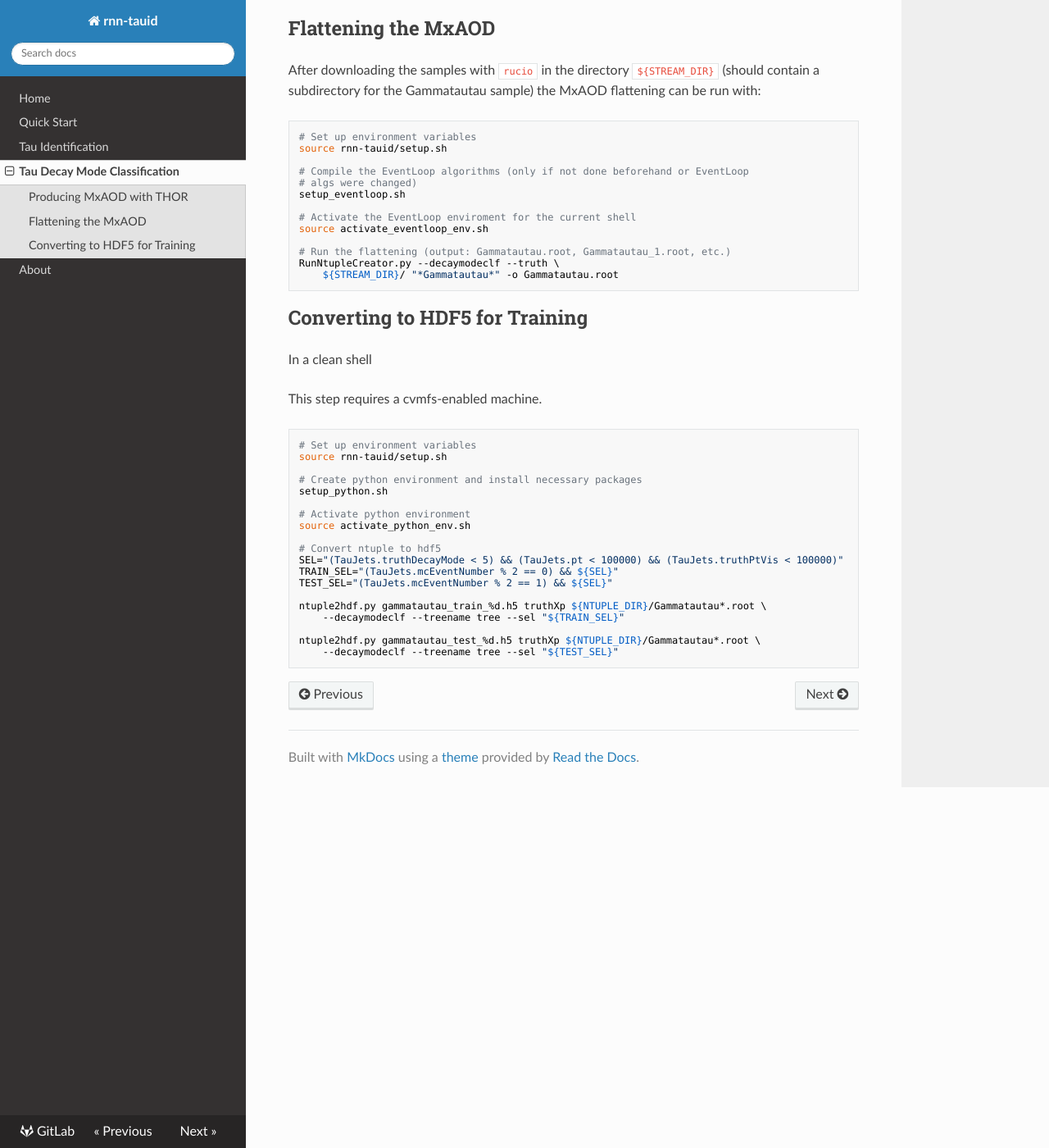
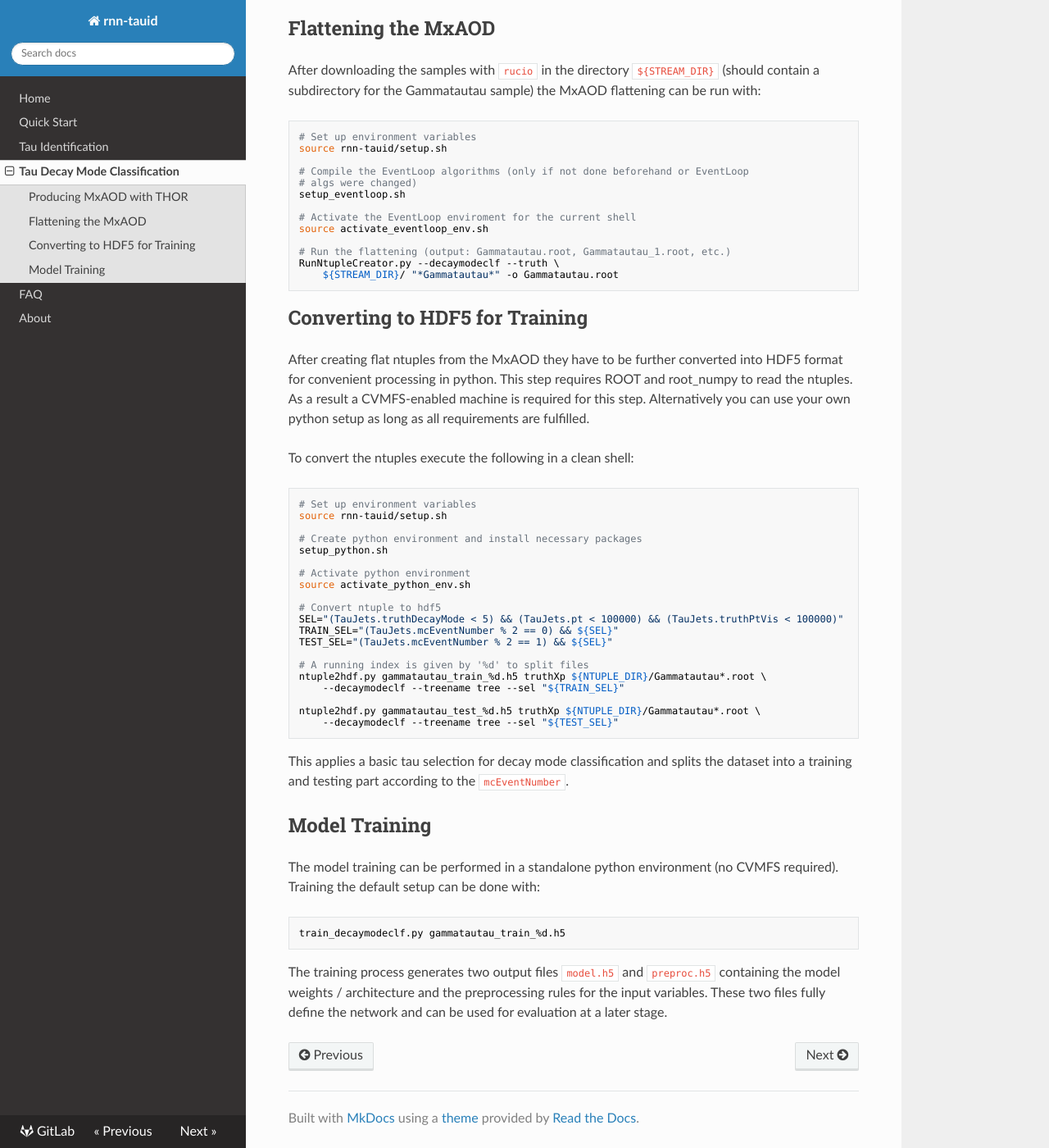
Before and after one commit to chrisdeutsch/rnn-tauid, an MkDocs documentation site: the page built from docs/decaymode-workflow.md, in a window 1280 px wide and 1400 px high, scrolled down 538 px. Shown: the whole window at 82% size. Built offline with MkDocs 1.6.1, drawn with Linux system fonts in a browser that asks for light colours; nearby versions of some CDN libraries; old or Windows-style settings are respelled for this version of MkDocs.

Commit message:
More documentation on decay mode classification

````diff
--- a/docs/decaymode-workflow.md
+++ b/docs/decaymode-workflow.md
@@ -45,9 +45,13 @@ RunNtupleCreator.py --decaymodeclf --truth \
 
 ## Converting to HDF5 for Training
 
-In a clean shell
+After creating flat ntuples from the MxAOD they have to be further converted
+into HDF5 format for convenient processing in python. This step requires ROOT
+and root_numpy to read the ntuples. As a result a CVMFS-enabled machine is
+required for this step. Alternatively you can use your own python setup as long
+as all requirements are fulfilled.
 
-This step requires a cvmfs-enabled machine.
+To convert the ntuples execute the following in a clean shell:
 
 ```bash
 # Set up environment variables
@@ -64,9 +68,27 @@ SEL="(TauJets.truthDecayMode < 5) && (TauJets.pt < 100000) && (TauJets.truthPtVi
 TRAIN_SEL="(TauJets.mcEventNumber % 2 == 0) && ${SEL}"
 TEST_SEL="(TauJets.mcEventNumber % 2 == 1) && ${SEL}"
 
+# A running index is given by '%d' to split files
 ntuple2hdf.py gammatautau_train_%d.h5 truthXp ${NTUPLE_DIR}/Gammatautau*.root \
     --decaymodeclf --treename tree --sel "${TRAIN_SEL}"
 
 ntuple2hdf.py gammatautau_test_%d.h5 truthXp ${NTUPLE_DIR}/Gammatautau*.root \
     --decaymodeclf --treename tree --sel "${TEST_SEL}"
 ```
+
+This applies a basic tau selection for decay mode classification and splits the
+dataset into a training and testing part according to the `mcEventNumber`.
+
+## Model Training
+
+The model training can be performed in a standalone python environment (no CVMFS
+required). Training the default setup can be done with:
+
+```bash
+train_decaymodeclf.py gammatautau_train_%d.h5
+```
+
+The training process generates two output files `model.h5` and `preproc.h5`
+containing the model weights / architecture and the preprocessing rules for the
+input variables. These two files fully define the network and can be used for
+evaluation at a later stage.
--- a/mkdocs.yml
+++ b/mkdocs.yml
@@ -11,6 +11,7 @@ pages:
   - Quick Start: 'quick-start.md'
   - Tau Identification: 'tauid-workflow.md'
   - Tau Decay Mode Classification: 'decaymode-workflow.md'
+  - FAQ: 'faq.md'
   - About: 'about.md'
 
 plugins:
````
Also changed, not shown: docs/faq.md (added, +14 -0 lines), docs/index.md (+2 -0 lines).
